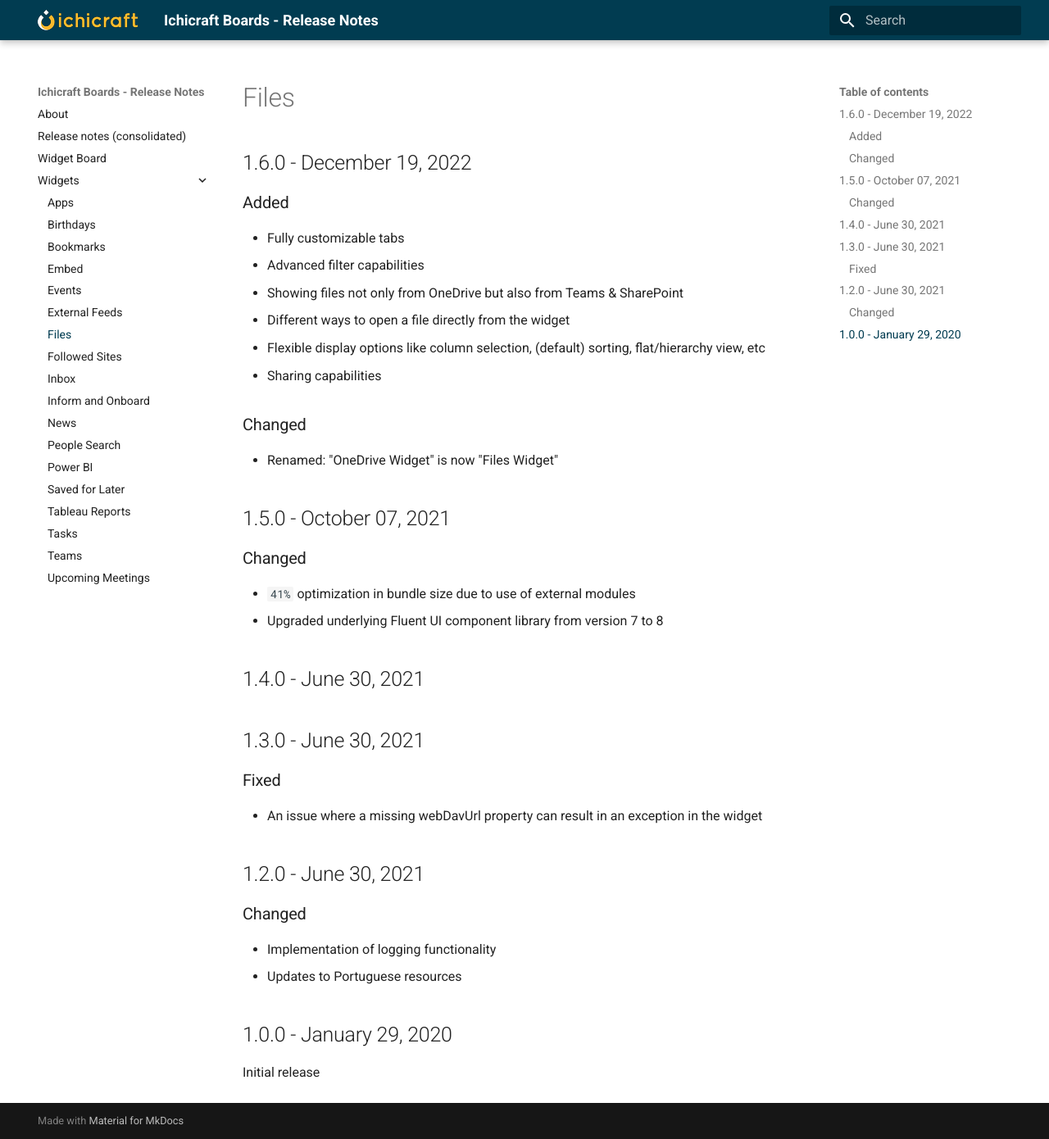
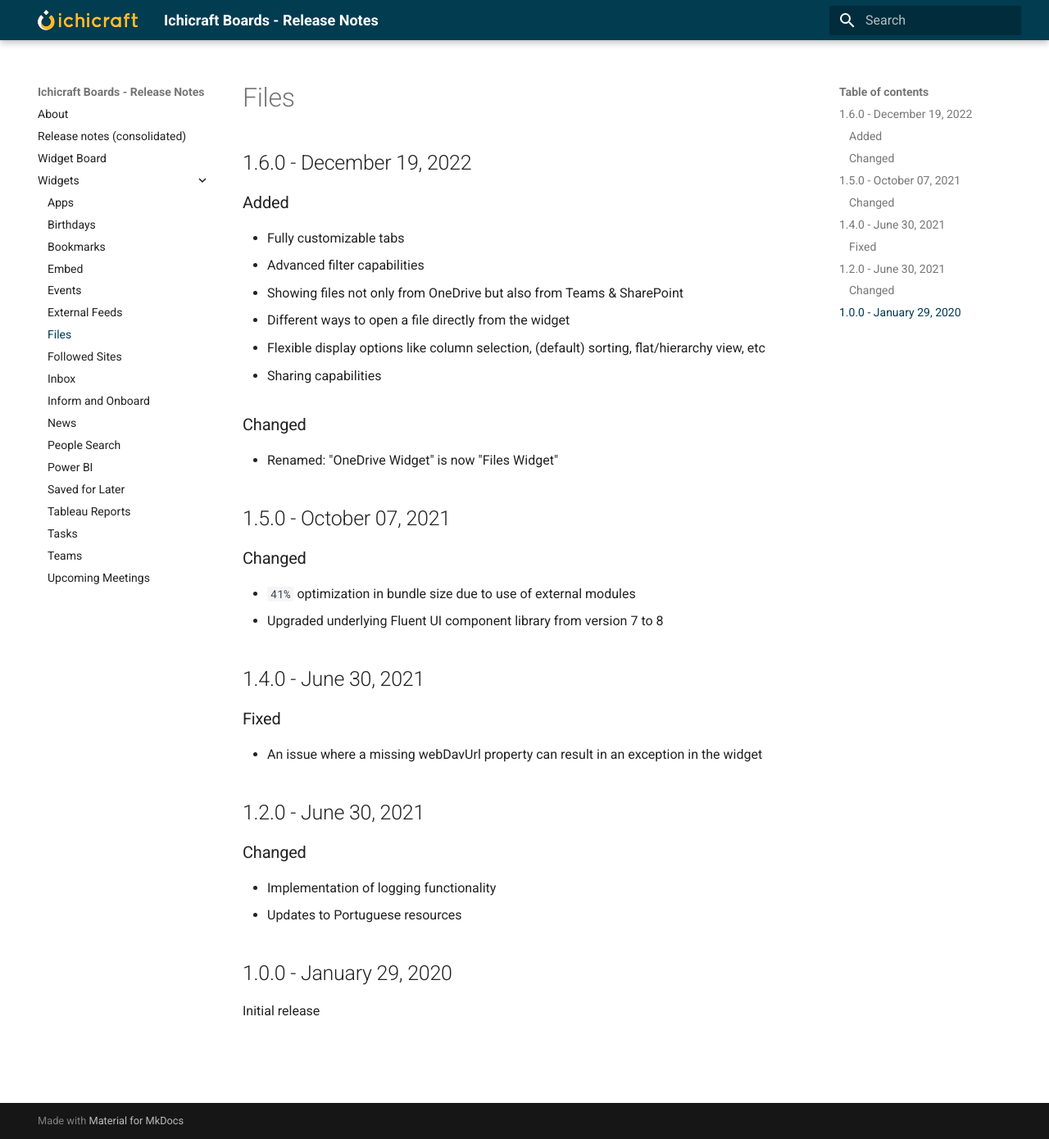
Before and after one commit to ichicraft/widgets-docs, an MkDocs documentation site: the page built from docs/Widgets/Files.md, in a window 1280 px wide and 1390 px high. Shown: the whole window at 82% size. Built offline with MkDocs 1.6.1 and Material for MkDocs 9.7.7, drawn with Linux system fonts in a browser that asks for light colours.

Commit message:
minor update

```diff
--- a/docs/Widgets/Files.md
+++ b/docs/Widgets/Files.md
@@ -19,8 +19,6 @@
 
 ## 1.4.0 - June 30, 2021
 
-## 1.3.0 - June 30, 2021
-
 ### Fixed
 - An issue where a missing webDavUrl property can result in an exception in the widget
 
```
